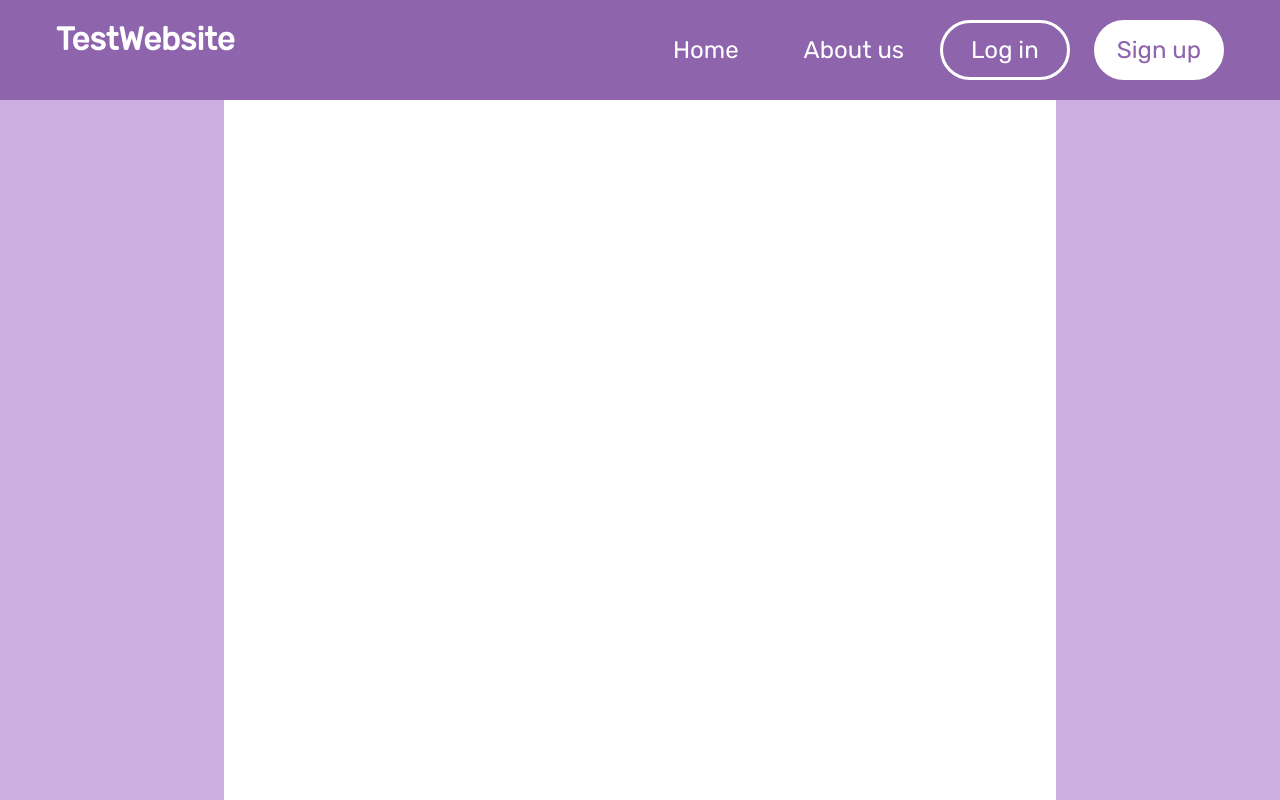
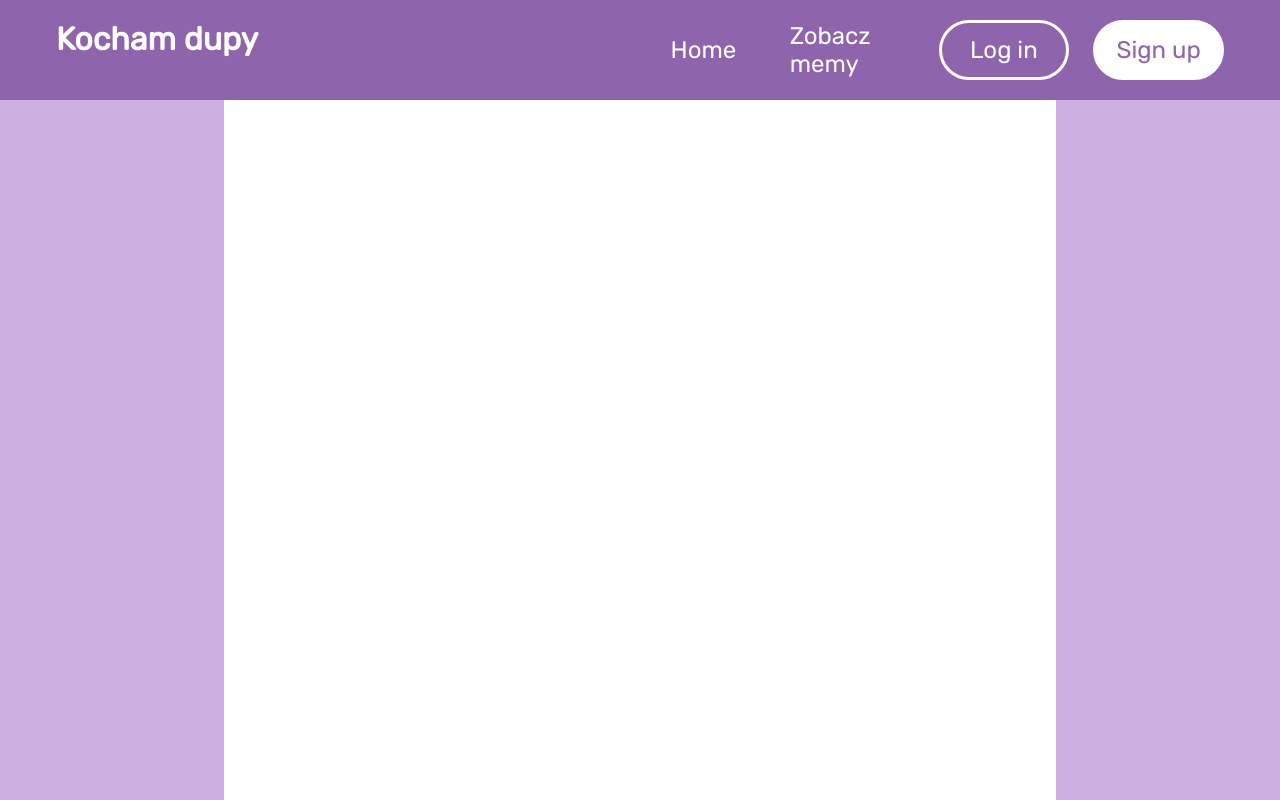
Before and after one commit to adelkaamarenka/Blog, a PHP site: page /index.php in a window 1280 px wide. Run offline with PHP 8.4, Linux system fonts and the light colour scheme.

Commit message:
changed name

```diff
--- a/header.php
+++ b/header.php
@@ -2,10 +2,10 @@
 
     <header>
       <div class="header-content">
-        <h1 class="logo">TestWebsite</h1>
+        <h1 class="logo">Kocham dupy</h1>
         <nav>
           <a href="./index.php" class="link home">Home</a>
-          <a href="#" class="link about">About us</a>
+          <a href="#" class="link about">Zobacz memy</a>
           <div class="log-in button">
             <a href="./login.php" class="log-in-text"><p>Log in</p></a>
           </div>
```
